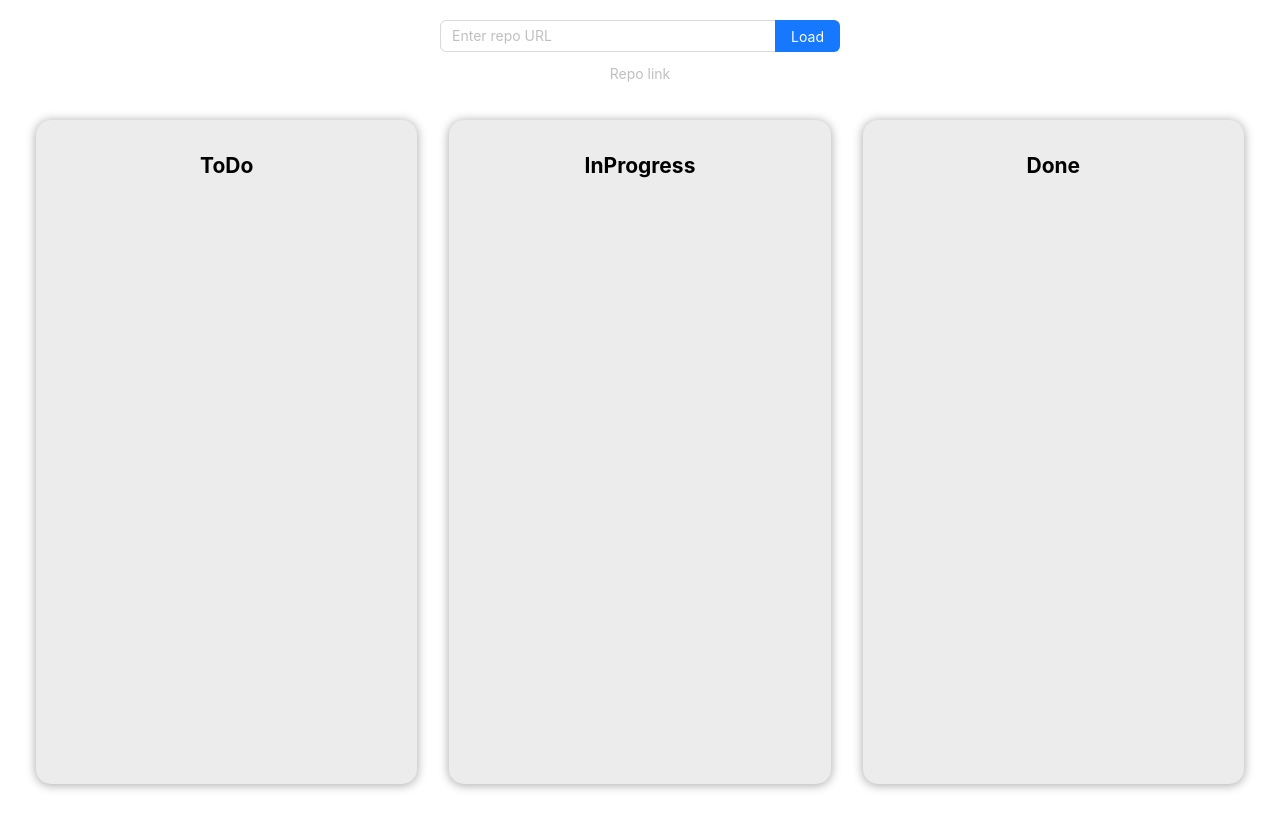
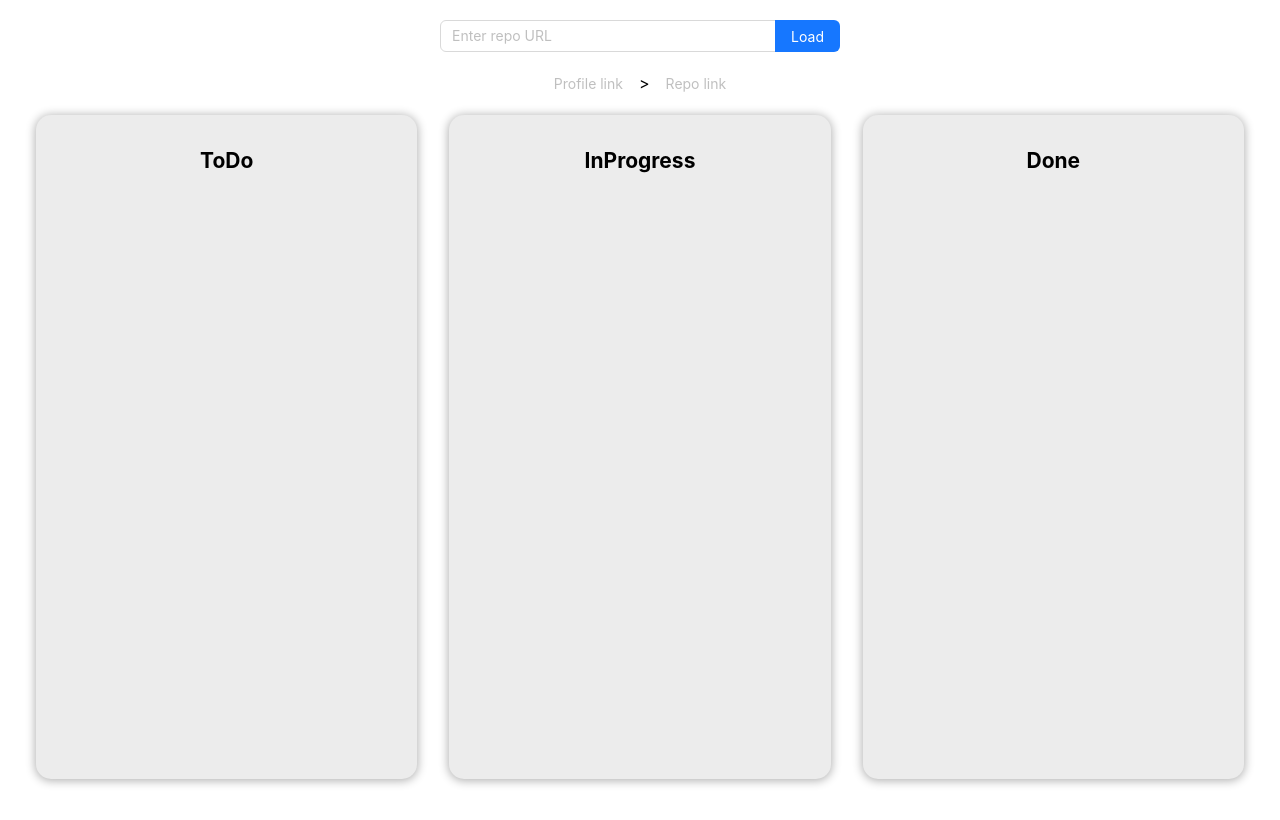
Before and after one commit to VadymKas/github-kanban-board, a React (Create React App) app: page / in a window 1280 px wide. Built offline with nearby package versions, Linux system fonts and the light colour scheme.

Commit message:
feat: requirement #6 is done

```diff
--- a/src/App.css
+++ b/src/App.css
@@ -6,6 +6,5 @@
   display: flex;
   flex-direction: column;
   align-items: center;
-  gap: 20px;
   padding: 20px;
 }
--- a/src/components/CardBlock/CardBlock.tsx
+++ b/src/components/CardBlock/CardBlock.tsx
@@ -29,7 +29,7 @@ const CardBlock = () => {
 
     let column = issueCols?.find((col) => col.id === source.droppableId);
     const issues = column?.issues;
-    const issue = issues?.find((issue) => issue.number == draggableId);
+    const issue = issues?.find((issue) => issue.number === +draggableId);
     issues?.splice(source.index, 1);
     issues?.splice(destination.index, 0, issue as CardProps);
 
--- a/src/components/InputField/InputField.tsx
+++ b/src/components/InputField/InputField.tsx
@@ -15,8 +15,10 @@ const { Search } = Input;
 
 const InputField: React.FC = () => {
   const dispatch = useAppDispatch();
-  const urlValue = useSelector(url);
+  const repoURL = useSelector(url);
   const statusValue = useSelector(status);
+
+  const profileURL: string = repoURL.split('/').slice(0, -1).join('/');
 
   const inputValueHandler = (e: React.ChangeEvent<HTMLInputElement>) => {
     dispatch(setUrl(e.target.value));
@@ -35,18 +37,34 @@ const InputField: React.FC = () => {
           enterButton='Load'
           onSearch={getIssues}
           onChange={inputValueHandler}
-          value={urlValue}
+          value={repoURL}
           style={{ minWidth: '400px' }}
         />
       </Space>
-      <Button
-        type='link'
-        href={urlValue}
-        target='_blank'
-        style={{ padding: '20px 0 10px' }}
-        disabled={statusValue === 'success' ? false : true}>
-        Repo link
-      </Button>
+      <Flex
+        justify='center'
+        align='center'
+        style={{ margin: '15px 0 0' }}>
+        <Button
+          type='link'
+          href={profileURL}
+          target='_blank'
+          disabled={statusValue === 'success' ? false : true}>
+          {statusValue === 'success'
+            ? profileURL.split('/').slice(-1)
+            : 'Profile link'}
+        </Button>
+        <span>&#62;</span>
+        <Button
+          type='link'
+          href={repoURL}
+          target='_blank'
+          disabled={statusValue === 'success' ? false : true}>
+          {statusValue === 'success'
+            ? repoURL.split('/').slice(-1)
+            : 'Repo link'}
+        </Button>
+      </Flex>
     </Flex>
   );
 };
```
